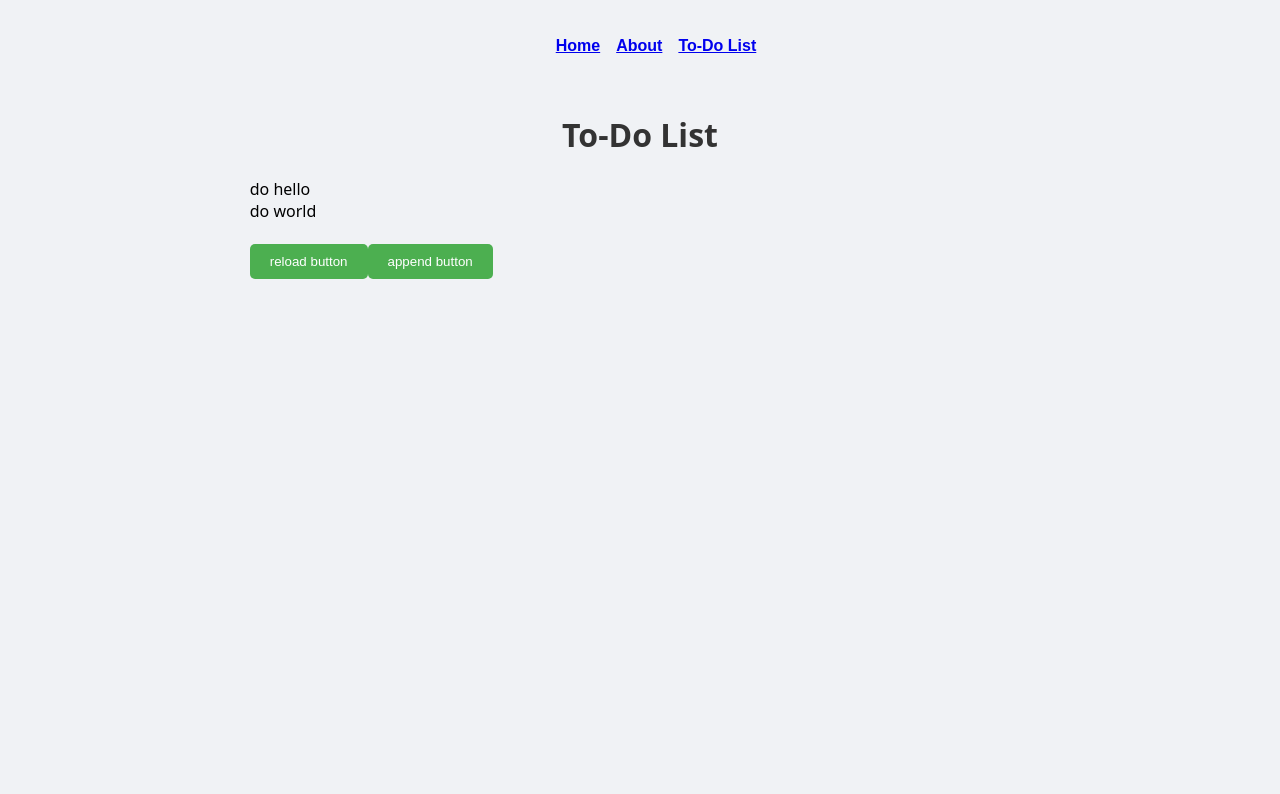
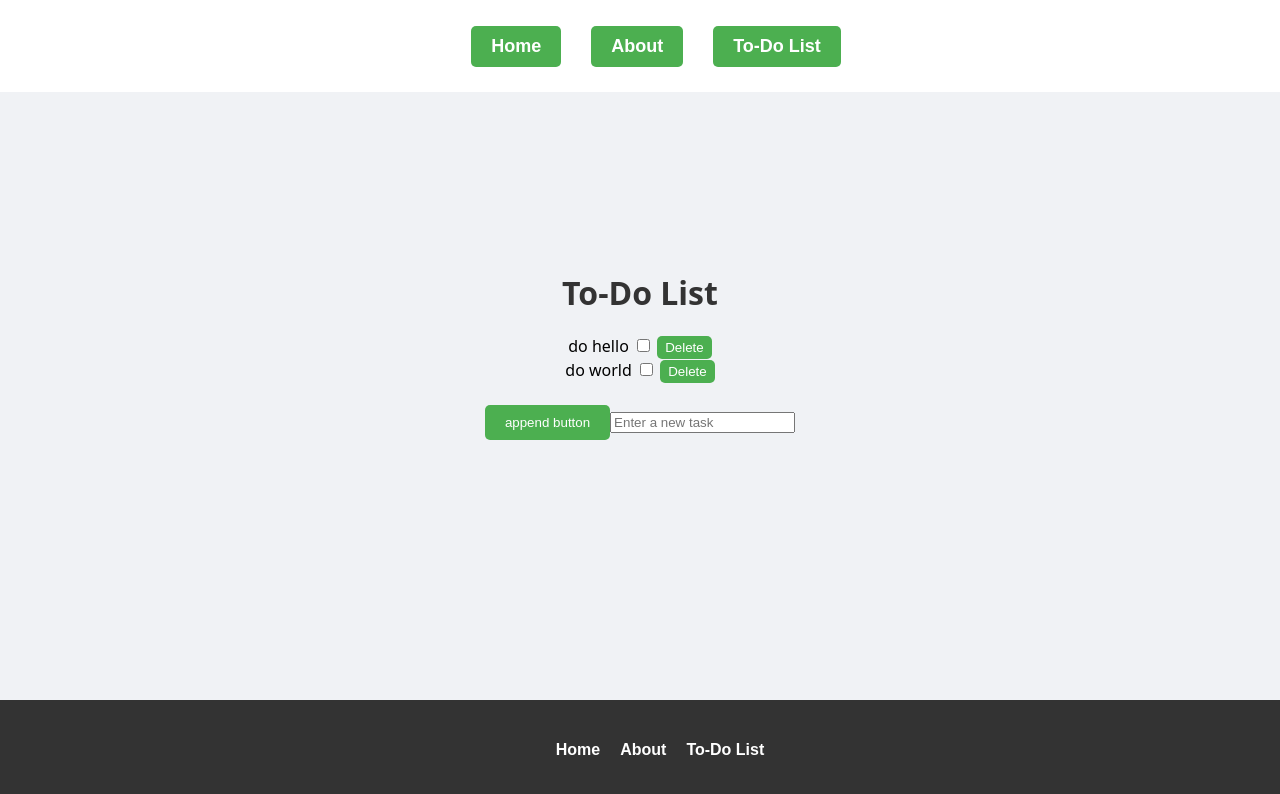
Before and after one commit to RaFaIXI/RaspberryPiWebApp, a React (Create React App) app: page /todolist in a window 1280 px wide. Shown: the top 794 px of the page. Built offline with nearby package versions, Linux system fonts and the light colour scheme; no server answers.

Commit message:
Add Footer and NavBar2 components; update styles and integrate into Home and AboutUs pages

```diff
--- /dev/null
+++ b/src/components/Footer.css
@@ -0,0 +1,29 @@
+/* Ensures the body and html take up the full height */
+body, html {
+    height: 100%;
+    margin: 0;
+}
+
+/* Styles for the footer */
+.footer {
+    position: fixed;    /* Fixed position at the bottom of the screen */
+    bottom: 0;          /* Align to the bottom */
+    left: 0;            /* Align to the left */
+    width: 100%;        /* Full width */
+    background-color: #333; /* Footer background color */
+    color: white;       /* Footer text color */
+    text-align: center; /* Center the text */
+    padding: 20px;      /* Padding inside the footer */
+    z-index: 1000;      /* Ensure the footer is above other content */
+}
+
+/* Optional: Styling for links inside the footer */
+.footer a {
+    color: white;       /* Make links white */
+    text-decoration: none; /* Remove underline */
+    margin: 0 10px;
+}
+
+.footer a:hover {
+    text-decoration: underline; /* Underline on hover */
+}
--- /dev/null
+++ b/src/components/Footer.js
@@ -0,0 +1,17 @@
+import React from "react";
+import "./Footer.css";
+import NavBar2 from "./NavBar2";
+
+function Footer(){
+
+
+    return (
+
+        <header className="footer">
+            <NavBar2/>
+        </header>
+
+     );
+}
+
+export default Footer;
--- a/src/components/Header.css
+++ b/src/components/Header.css
@@ -1,10 +1,20 @@
+/* Header styles */
+.header {
+  position: fixed; /* Fix the header to the top */
+  top: 0;          /* Align it to the top of the screen */
+  left: 0;         /* Align it to the left */
+  width: 100%;     /* Ensure the header spans the entire width of the viewport */
+  background-color: #fff; /* Optional: background color for the header */
+  padding: 1rem;   /* Padding for header content */
+  text-align: center; /* Center the text */
+  z-index: 1000;    /* Ensure the header stays on top of other content */
+}
 
-.header {
-    padding: 1rem;
-    text-align: center;
-    width: 100%;
-  }
 
-  .header h1 {
-    color: #362828;
-  }
+
+/* Header title styling */
+.header h1 {
+  color: #362828;
+  margin: 0; /* Optional: removes any default margin */
+  padding: 0; /* Optional: removes any default padding */
+}
--- a/src/components/NavBar.css
+++ b/src/components/NavBar.css
@@ -1,15 +1,62 @@
-.navbar{
-    /* space buttons  */
+.navbar2 {
     display: flex;
-    justify-content: space-between;
+    justify-content: center; /* Align items in the center */
     align-items: center;
-    padding: 0 290px;
-
-    /* background color */
-     height: 60px;
+    padding: 0 20px;  /* Optional padding */
+    height: 60px;
     font-family: Arial, sans-serif;
     font-size: 16px;
     font-weight: bold;
     text-align: center;
+}
 
+.navbar2 a {
+    margin: 0 10px; /* Space between navbar links */
+    text-align: center;
 }
+
+
+
+
+
+
+
+
+
+
+.navbar {
+    display: flex;
+    justify-content: center; /* Align items in the center */
+    align-items: center;
+    padding: 0 20px;  /* Optional padding */
+    height: 60px;
+    font-family: Arial, sans-serif;
+    font-size: 16px;
+    font-weight: bold;
+    text-align: center;
+}
+
+.navbar a {
+    margin: 0 15px;  /* Space between navbar links */
+    padding: 10px 20px; /* Add space inside the button */
+    background-color: #4CAF50; /* Button background color */
+    color: white; /* Text color */
+    text-decoration: none; /* Remove underline */
+    border-radius: 5px; /* Round corners */
+    transition: background-color 0.3s, transform 0.2s; /* Smooth transition for hover */
+    font-size: 18px; /* Font size for the text */
+}
+
+.navbar a:hover {
+    background-color: #45a049; /* Slightly darker background on hover */
+    transform: scale(1.1); /* Slight scaling effect on hover */
+}
+
+.navbar a:active {
+    background-color: #388e3c; /* Even darker background when clicked */
+    transform: scale(1.05); /* Slight scale effect when active */
+}
+
+.navbar a:focus {
+    outline: none; /* Remove focus outline */
+}
--- a/src/components/NavBar.js
+++ b/src/components/NavBar.js
@@ -10,8 +10,8 @@ function NavBar(){
                 <NavLink to="/">Home</NavLink>
                 <NavLink to="/about">About</NavLink>
                 <NavLink to="/todolist">To-Do List</NavLink>
+        </div>
 
-        </div>
 
 
 
--- /dev/null
+++ b/src/components/NavBar2.js
@@ -0,0 +1,22 @@
+import React from "react";
+import { NavLink } from "react-router-dom";
+import "./NavBar.css";
+
+function NavBar2(){
+
+
+    return (
+
+
+        <div className="navbar2">
+        <NavLink to="/">Home</NavLink>
+        <NavLink to="/about">About</NavLink>
+        <NavLink to="/todolist">To-Do List</NavLink>
+        </div>
+
+
+
+     );
+}
+
+export default NavBar2;
--- a/src/components/ReloadButton.js
+++ b/src/components/ReloadButton.js
@@ -1,8 +1,12 @@
 //css
 import './ReloadButton.css';
-
+// reloadParams is an array of parameters to pass to the function onReload when the button is clicked
 function ButtonReload({ onReload, buttontext,reloadParams  }) {
   function handleClick() {
+    //check if reloadParams exist
+    if (reloadParams === undefined) {
+      reloadParams = ["noParametersEnteredOnButtonReload"];
+    }
     onReload(...reloadParams); // ... spread operator to pass the parameters as separate arguments
   };
 
--- a/src/pages/AboutUs.js
+++ b/src/pages/AboutUs.js
@@ -1,9 +1,9 @@
 import React from 'react';
 import Header from '../components/Header';
-
+import Footer from "../components/Footer";
 const AboutUs = () => {
     return (
-        <div style={{ padding: '20px', fontFamily: 'Arial, sans-serif' }}>
+        <div >
             <Header />
             <h1>About Us</h1>
             <p>
@@ -15,6 +15,7 @@ const AboutUs = () => {
             <p>
                 Thank you for visiting our website. Feel free to explore and learn more about what we do!
             </p>
+            <Footer />
         </div>
     );
 };
--- a/src/pages/Home.js
+++ b/src/pages/Home.js
@@ -2,6 +2,7 @@ import React, { useState, useEffect } from "react";
 import ButtonReload from "../components/ReloadButton";
 import Card from "../components/Card";
 import Header from "../components/Header";
+import Footer from "../components/Footer";
 import "./Home.css";
 
 const API_URL = process.env.REACT_APP_API_URL;
@@ -88,6 +89,8 @@ const Home = () => {
           checked={ischecked}
         />
       </h4>
+        <Footer />
+
     </div>
   );
 };
--- /dev/null
+++ b/src/pages/ToDoList.css
@@ -0,0 +1,14 @@
+/* styles.css */
+.delete-button{
+    border-radius: 5px;
+    border: none;
+    color: white;
+    background-color: #4CAF50;
+    cursor: pointer;
+    padding: 4px 8px;
+    transition: background-color 0.3s ease; /* Smooth transition for color change */
+  }
+
+  .delete-button:hover {
+    background-color: #45a049; /* Change color on hover */
+  }
--- a/src/pages/ToDoList.js
+++ b/src/pages/ToDoList.js
@@ -1,23 +1,47 @@
-import React from 'react';
+import React, { useState, useEffect } from 'react';
 import Header from '../components/Header';
-import { useState } from 'react';
-import { useEffect } from 'react';
 import ButtonReload from '../components/ReloadButton';
+import Footer from "../components/Footer";
+import "./ToDoList.css";
+function ToDoList() {
+    let [todolist, setTodolist] = useState(["do hello", "do world"]);
+    let [returnedlist, setReturnedlist] = useState("");
+    let [todolistitemadded, settodolistitemadded] = useState("");
+    let [contentHeight, setContentHeight] = useState(0); // State to store content height
 
-function ToDoList() {
-    let [todolist, setTodolist] = React.useState(["do hello", "do world"]);
-    let [returnedlist,setReturnedlist]=useState("");
-
-    useEffect(() => {
-        reloadlist();
-    }, []); // reload list à la première fois que le composant est créer donc au reload de la page (ctrl + r) quand la page est affichée
+    // Function to update the content height
+    const updateContentHeight = () => {
+        const content = document.getElementById('content'); // Get the content div
+        if (content) {
+            setContentHeight(content.offsetHeight); // Update content height state
+        }
+    };
 
 
 
+    // Initial list load and append list
+    useEffect(() => {
+        reloadlist();
+    }, [todolist]); // Reload the list only when todolist changes
 
+    function handleinputchange(event) {
+        let inputValue = event.target.value;
+        settodolistitemadded(inputValue);
+    }
+
+    function createDeleteHandler(index) {
+        return function () {
+            deleteItem(index);
+        };
+    }
+
+    function deleteItem(i) {
+        let newReturnedList = [...todolist];
+        newReturnedList.splice(i, 1); // Remove the item at index i
+        setTodolist(newReturnedList);
+    }
 
     function reloadlist() {
-
         // Reset the returnedlist before appending new items
         setReturnedlist("");
 
@@ -27,37 +51,33 @@ function ToDoList() {
         for (let i = 0; i < todolist.length; i++) {
             newReturnedList.push(
                 <div key={i}>
-                    {todolist[i]}
+                    {todolist[i]} <input type="checkbox" /> <button   className="delete-button"  onClick={createDeleteHandler(i)}>Delete</button>
                     <br />
                 </div>
             );
         }
 
         setReturnedlist(newReturnedList);
-
+        updateContentHeight();
     }
 
-    function appendlist() {
-        let newReturnedList =[]
-        todolist.forEach(element => {
-            newReturnedList.push(element);
-
-        });
-
-        newReturnedList.push("do new task");
+    function appendlist(text) {
+        let newReturnedList = [...todolist]; // Use spread to copy the array
+        newReturnedList.push(text);
         setTodolist(newReturnedList);
     }
 
-
     return (
-        <div>
+        <div style={{ paddingTop: `${Math.max(contentHeight - 400, 0)}px`, paddingBottom: '110px', textAlign: 'center' }}> {/* Dynamic padding-top */}
             <Header />
-            <h1>To-Do List</h1>
+            <div id="content">
+                <h1>To-Do List</h1>
                 {returnedlist}
-                <br/>
-                <ButtonReload buttontext="reload" onReload={reloadlist} />
-                <ButtonReload buttontext="append" onReload={appendlist} />
-
+                <br />
+                <ButtonReload buttontext="append" reloadParams={[todolistitemadded]} onReload={appendlist} />
+                <input type="text" id="lineedit" placeholder="Enter a new task" onChange={handleinputchange} />
+            </div>
+            <Footer />
         </div>
     );
 };
```
